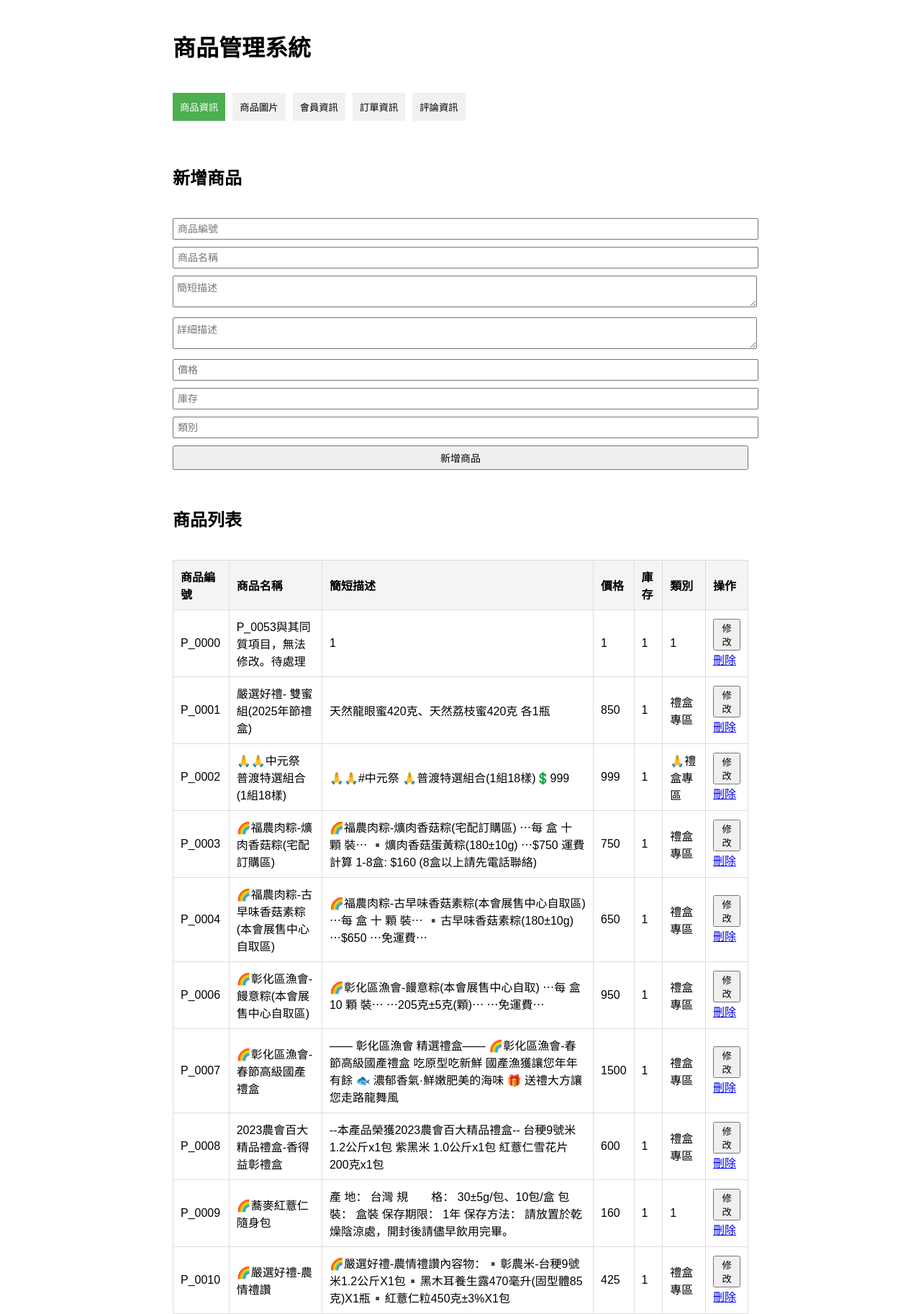
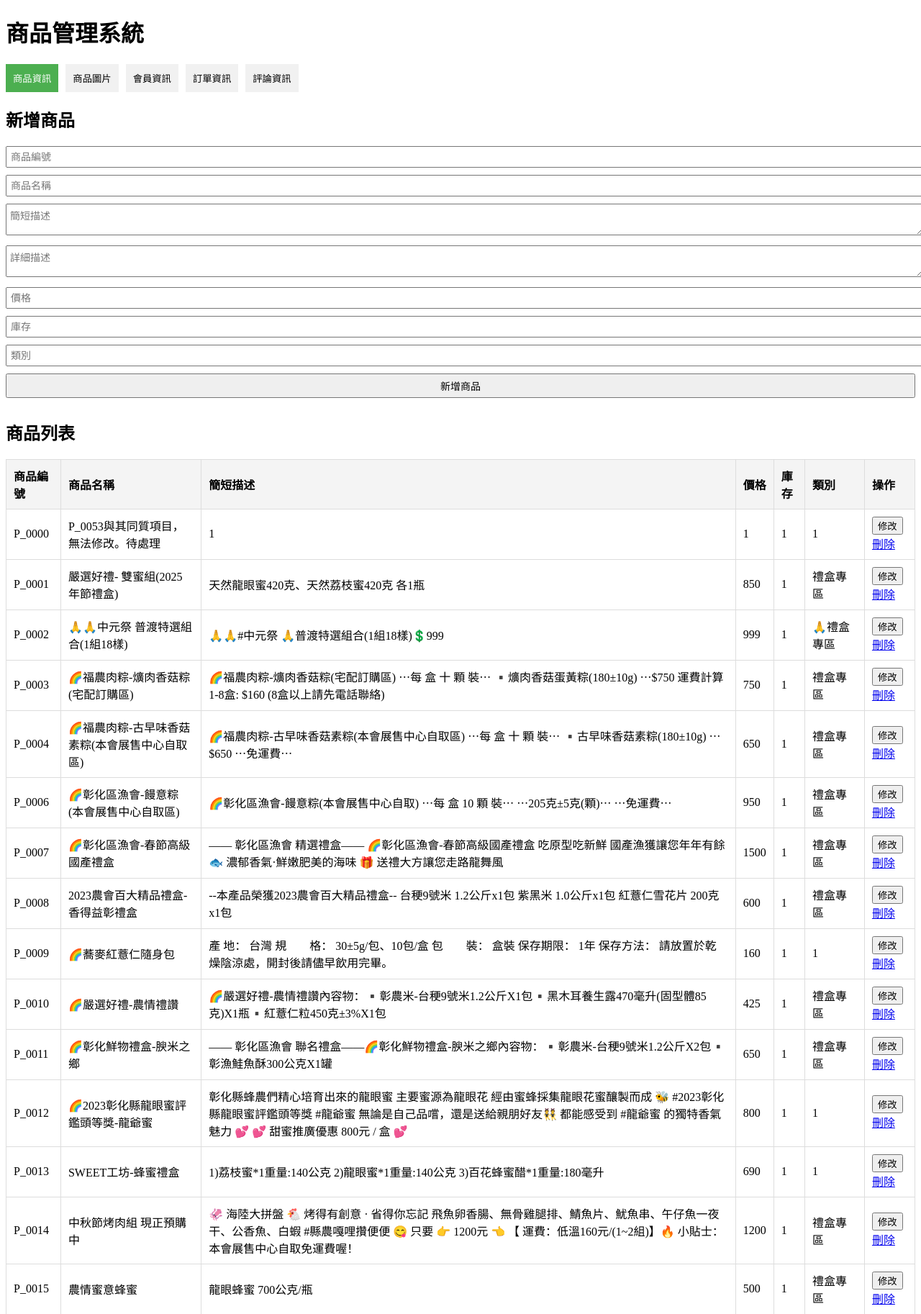
Before and after one commit to network-plan/BigProject, a PHP site: page /db_admin.php in a window 1280 px wide. Shown: the top 1826 px of the page at 72% size. Run offline with PHP 8.4, Linux system fonts and the light colour scheme; data comes from the database, SQL or seed files in the repository.

Commit message:
Add files via upload

```diff
--- a/css/db_admin_style.css
+++ b/css/db_admin_style.css
@@ -1,14 +1,14 @@
-body {
+/* body {
     font-family: Arial, sans-serif;
     max-width: 800px;
     margin: auto;
     padding: 20px;
-}
-.container {
+} */
+/* .container {
     display: flex;
     flex-direction: column;
     gap: 20px;
-}
+} */
 .table-selector {
     display: flex;
     gap: 10px;
```
